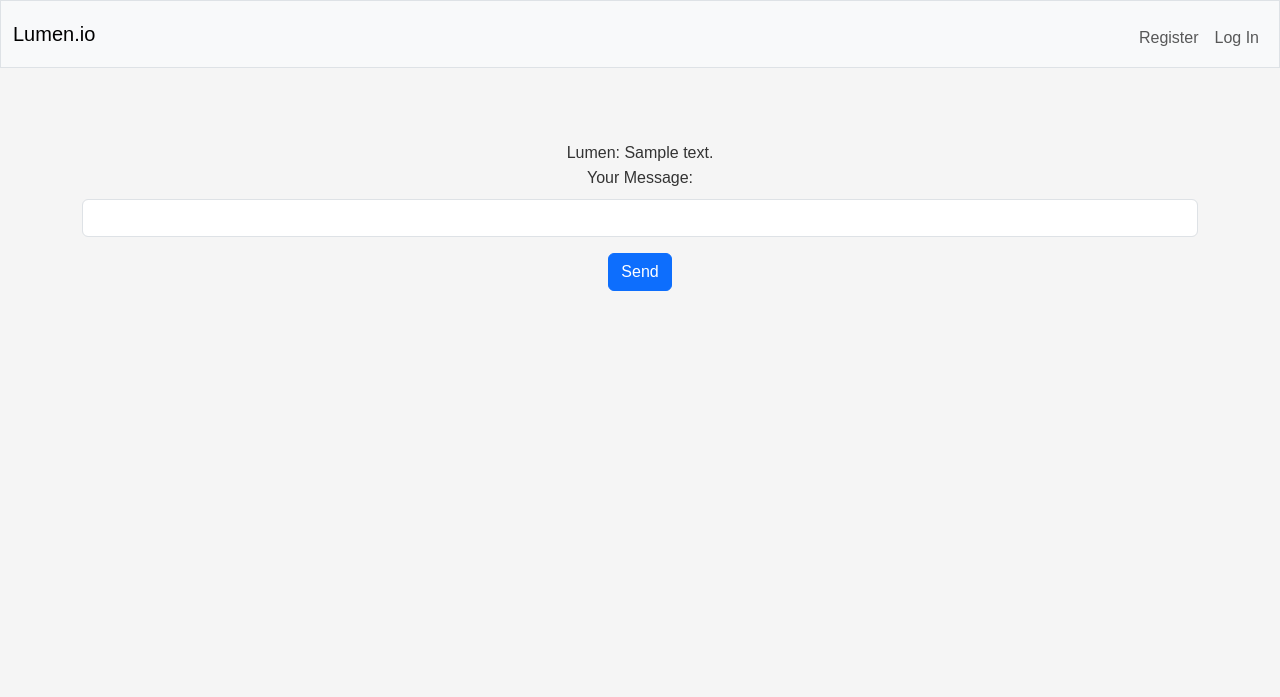
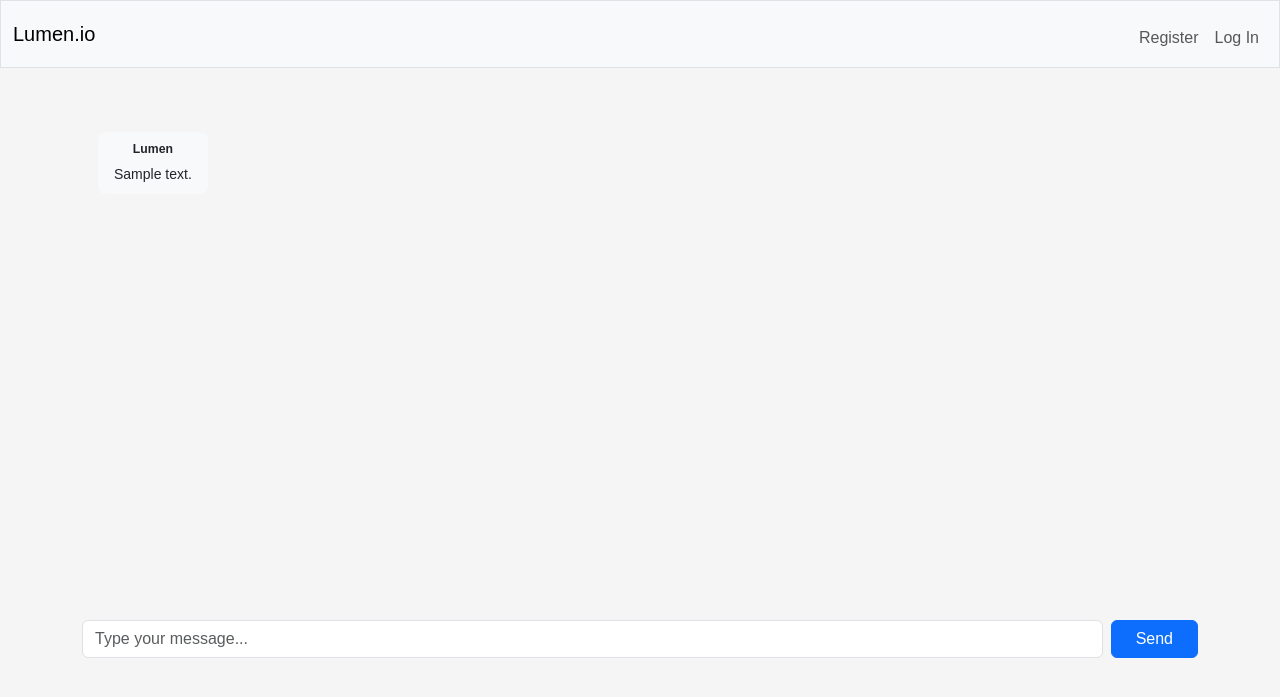
Before and after one commit to nadirrehman623-debug/Lumen, a Python web app: template templates/chat_interface.html in a window 1280 px wide. Shown: the top 697 px of the page. Run offline with Jinja, Linux system fonts and the light colour scheme; the template is opened without the code that fills it: most values are stand-ins (such as "Sample title", 1, 10 or a date in 2020).

Commit message:
Fri, Jun 5, 2026, 6:32 PM +05:30

```diff
--- a/templates/chat_interface.html
+++ b/templates/chat_interface.html
@@ -5,30 +5,36 @@
 {% endblock %}
 
 {% block main %}
+
 {% if not chat_history %}
-    <h1 class="text-center">Welcome to Lumen</h1>
+<div class="text-center my-5">
+    <h4 class="text-muted">Ask Lumen!</h4>
+</div>
 {% endif %}
-    <div id="chat-history" class="mt-4">
+
+<div id="chat-history" class="d-flex flex-column gap-3 mb-4" style="min-height: 60vh; max-height: 65vh; overflow-y: auto; padding: 1rem;">
     {% for message in chat_history %}
-        <div class="message {{ message.role }}">
-            {{ "You" if message.role == "user" else "Lumen" }}: {{ message.content }}
+        <div class="d-flex {% if message.role == 'user' %}justify-content-end{% else %}justify-content-start{% endif %}">
+            <div class="px-3 py-2 rounded-3 {% if message.role == 'user' %}bg-primary text-white{% else %}bg-light text-dark{% endif %}" style="max-width: 70%; font-size: 14px; line-height: 1.6;">
+                <small class="d-block fw-semibold mb-1">{{ "You" if message.role == "user" else "Lumen" }}</small>
+                {{ message.content }}
+            </div>
         </div>
     {% endfor %}
 </div>
-    <form method="post" action="/chat/{{ session_id }}" id="chat-form">
-        <div class="mb-3">
-            <label for="user-input" class="form-label">Your Message:</label>
-            <input type="text" autocomplete="off" class="form-control" id="user-input" name="user_input" required>
-        </div>
-        <button type="submit" class="btn btn-primary">Send</button>
+
+<form method="post" action="/chat/{{ session_id }}" id="chat-form" class="d-flex gap-2">
+    <input type="text" autocomplete="off" class="form-control" id="user-input" name="user_input" placeholder="Type your message..." required>
+    <button type="submit" class="btn btn-primary px-4">Send</button>
 </form>
+
 <script>
     const chatForm = document.getElementById('chat-form');
     const chatHistory = document.getElementById('chat-history');
     const sessionId = "{{ session_id }}";
 
     chatForm.addEventListener('submit', function(e) {
-            e.preventDefault();  // stop the form from reloading the page
+        e.preventDefault();
 
         const userInput = document.getElementById('user-input').value;
 
@@ -40,18 +46,24 @@
         .then(response => response.json())
         .then(data => {
             // append user message
-                const userDiv = document.createElement('div');
-                userDiv.innerText = `You: ${userInput}`;
-                chatHistory.appendChild(userDiv);
+            const userWrap = document.createElement('div');
+            userWrap.className = 'd-flex justify-content-end';
+            userWrap.innerHTML = `<div class="px-3 py-2 rounded-3 bg-primary text-white" style="max-width:70%;font-size:14px;line-height:1.6"><small class="d-block fw-semibold mb-1">You</small>${userInput}</div>`;
+            chatHistory.appendChild(userWrap);
 
             // append AI response
-                const aiDiv = document.createElement('div');
-                aiDiv.innerText = `Lumen: ${data.ai_response}`;
-                chatHistory.appendChild(aiDiv);
+            const aiWrap = document.createElement('div');
+            aiWrap.className = 'd-flex justify-content-start';
+            aiWrap.innerHTML = `<div class="px-3 py-2 rounded-3 bg-light text-dark" style="max-width:70%;font-size:14px;line-height:1.6"><small class="d-block fw-semibold mb-1">Lumen</small>${data.ai_response}</div>`;
+            chatHistory.appendChild(aiWrap);
 
-                // clear input field
+            // scroll to bottom
+            chatHistory.scrollTop = chatHistory.scrollHeight;
+
+            // clear input
             document.getElementById('user-input').value = '';
-            })
+        });
     });
 </script>
+
 {% endblock %}
```
Also changed, not shown: 1 other file. Lines whose indentation alone changed are shown as unchanged.
